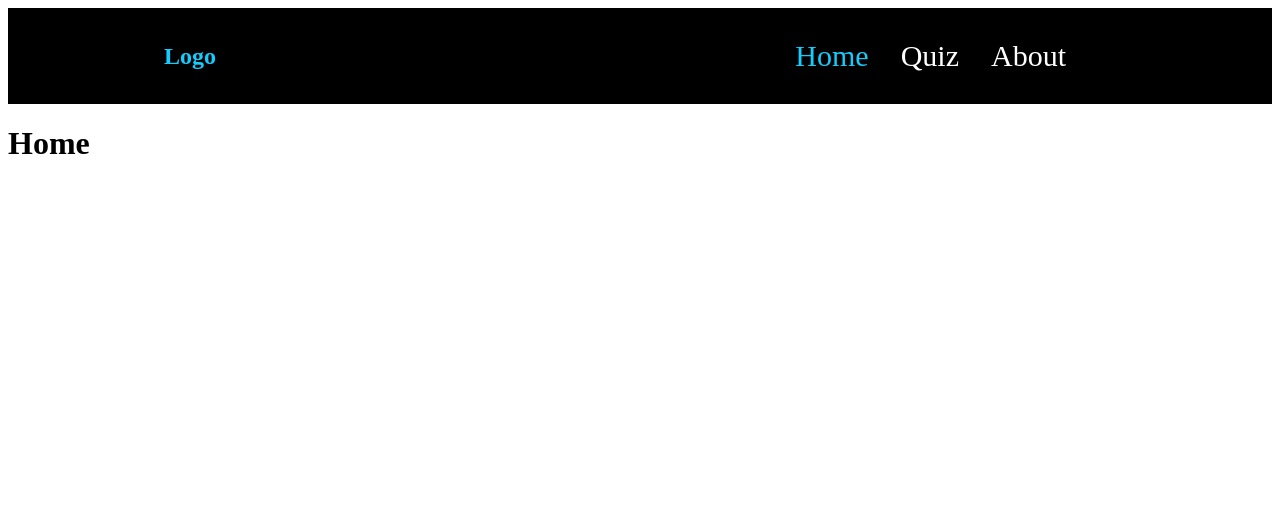
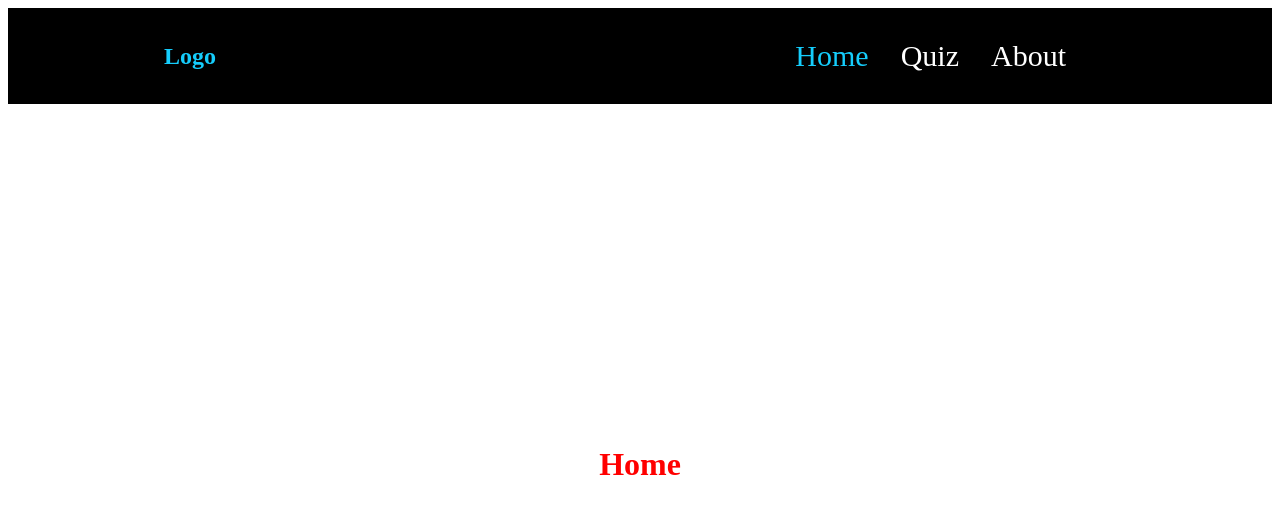
Before and after one commit to andydangit/React-Quiz-App, a React (Create React App) app: page / in a window 1280 px wide. Shown: the top 514 px of the page. Built offline with nearby package versions, Linux system fonts and the light colour scheme.

Commit message:
fix bug to show style CSS on home page

```diff
--- a/src/Pages/Home/Home.jsx
+++ b/src/Pages/Home/Home.jsx
@@ -4,13 +4,14 @@ const homeStyle = {
     display: 'flex',
     justifyContent: 'center',
     alignItems: 'center',
-    height: '90vh'
+    height: '90vh',
+    color: 'red'
 }
 
 
 const Home = () => {
     return (
-        <div style={{homeStyle}}>
+        <div style={homeStyle}>
             <h1> Home </h1>
         </div>
     );
```
